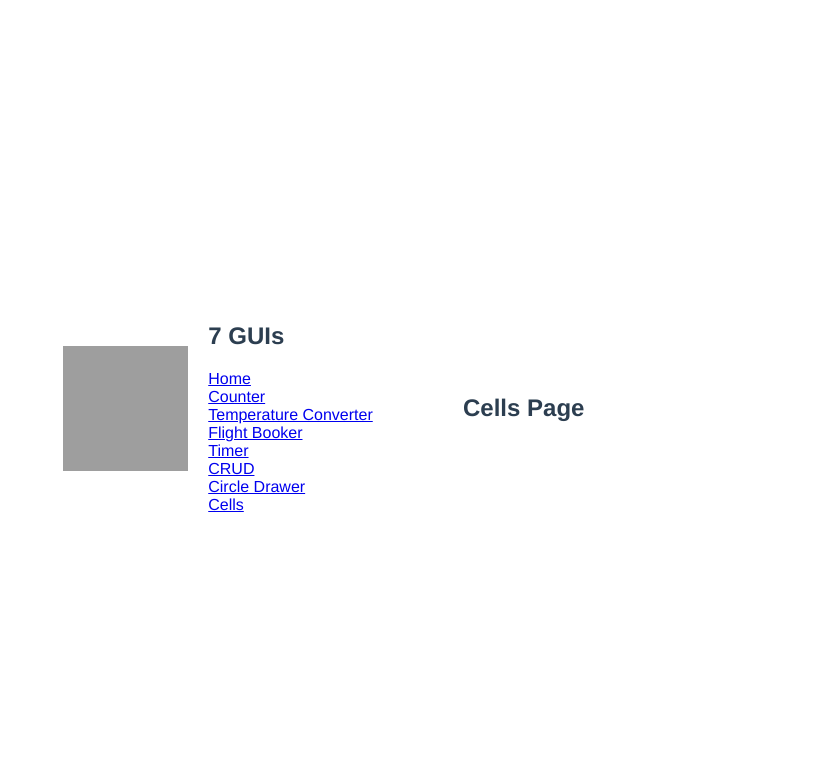
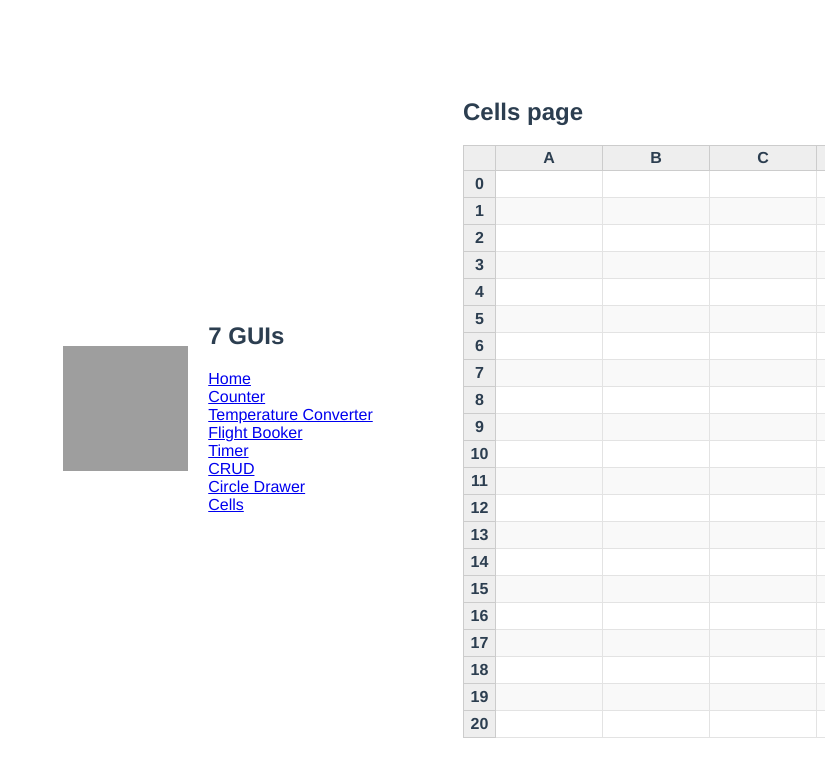
Before and after one commit to rohangardiner/vuejs-seven-guis, a Vue app in the folder guis/: page /cells in a window 1280 px wide. Shown: the top 776 px of the page, without its empty margins (455-1280 px from the left). Built offline with nearby package versions, Linux system fonts and the light colour scheme; grey boxes are pictures that could not be loaded.

Commit message:
cells working

```diff
--- a/guis/src/views/Cells.vue
+++ b/guis/src/views/Cells.vue
@@ -1,3 +1,79 @@
 <template>
-    <h1>Cells Page</h1>
-  </template>
+  <h1>Cells page</h1>
+
+  <table>
+    <thead>
+      <tr>
+        <!-- Empty top left cell, both axes -->
+        <th></th>
+        <!-- Rest of column cell headings -->
+        <th v-for="c in cols">{{ c }}</th>
+      </tr>
+    </thead>
+    <tbody>
+      <!-- Each table row -->
+      <tr v-for="i in cells[0].length">
+        <!-- Left col, # of row -->
+        <th>{{ i - 1 }}</th>
+        <!-- Each column -->
+        <td v-for="(c, j) in cols">
+          <!-- The data in the cell, col*row -->
+          <Cell :r="i - 1" :c="j"></Cell>
+        </td>
+      </tr>
+    </tbody>
+  </table>
+</template>
+
+
+<script>
+import Cell from './CellsInfo.vue'
+import { cells } from './CellsStore.js'
+
+export default {
+  // Define our Cell component which will hold text
+  components: {
+    Cell
+  },
+
+  data() {
+    return {
+      // Each column gets assigned from the cells array, just getting the column and converting the index number to a letter A-Z (Well... Unicode char starting at 65)
+      cols: cells.map((_, i) => String.fromCharCode(65 + i)),
+      cells
+    }
+  }
+}
+</script>
+
+<style scoped>
+  table {
+    border-collapse: collapse;
+    table-layout: fixed;
+    width: 100%;
+  }
+
+  th {
+    padding: 3px;
+    background-color: #eee;
+    border: 1px solid #ccc;
+  }
+
+  tr:first-of-type th {
+    width: 100px;
+  }
+
+  tr:first-of-type th:first-of-type {
+    width: 25px;
+  }
+
+  tr:nth-child(even) {
+    background-color: #f9f9f9;
+  }
+
+  td {
+    border: 1px solid #e3e3e3;
+    height: 1.5em;
+    overflow: hidden;
+  }
+</style>
--- /dev/null
+++ b/guis/src/views/CellsInfo.vue
@@ -0,0 +1,53 @@
+<template>
+    <div class="cell" :title="cells[c][r]" @click="editing = true">
+      <input v-if="editing"
+        :value="cells[c][r]"
+        @change="update"
+        @blur="update"
+        @vue:mounted="({ el }) => el.focus()">
+      <span v-else>{{ evalCell(cells[c][r]) }}</span>
+    </div>
+  </template>
+
+<script>
+    import { cells, evalCell } from './CellsStore.js'
+
+    export default {
+        props: {
+            c: Number,
+            r: Number
+        },
+
+        data() {
+            return {
+                editing: false,
+                cells
+            }
+        },
+
+        methods: {
+            evalCell,
+            update(e) {
+                this.editing = false
+                cells[this.c][this.r] = e.target.value.trim()
+            }
+        }
+    }
+</script>
+
+<style scoped>
+    .cell, .cell input {
+    height: 1.5em;
+    line-height: 1.5;
+    font-size: 15px;
+    }
+
+    .cell span {
+    padding: 0 6px;
+    }
+
+    .cell input {
+    width: 100%;
+    box-sizing: border-box;
+    }
+</style>
--- /dev/null
+++ b/guis/src/views/CellsStore.js
@@ -0,0 +1,33 @@
+import { reactive } from 'vue'
+
+// Columns - Try to keep max to 26, because we're using Unicode and anything more will go beyond the English alphabet
+const COLS = 7
+// Ehh, use whatever you want, starts at 0
+const ROWS = 21
+
+export const cells = reactive(
+  Array.from(Array(COLS).keys()).map((i) =>
+    Array.from(Array(ROWS).keys()).map((i) => '')
+  )
+)
+
+export function evalCell(exp) {
+  if (!exp.startsWith('=')) {
+    return exp
+  }
+
+  exp = exp.slice(1).replace(/\b([A-Z])(\d{1,2})\b/g,
+  (_, c, r) => `get(${c.charCodeAt(0) - 65},${r})`)
+
+  try {
+    return new Function('get', `return ${exp}`)(getCellValue)
+  } catch (e) {
+    return `#ERROR ${e}`
+  }
+}
+
+function getCellValue(c, r) {
+  const val = evalCell(cells[c][r])
+  const num = Number(val)
+  return Number.isFinite(num) ? num : val
+}
```
